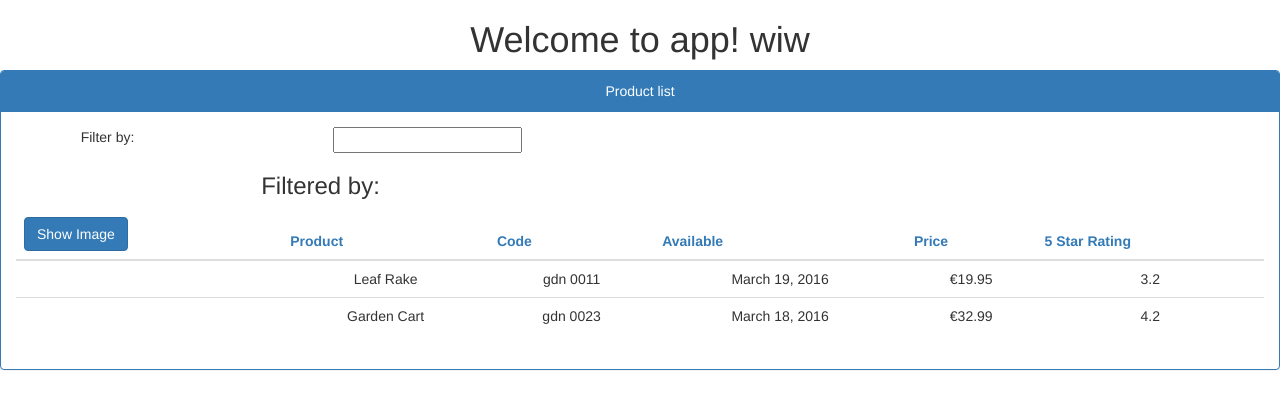
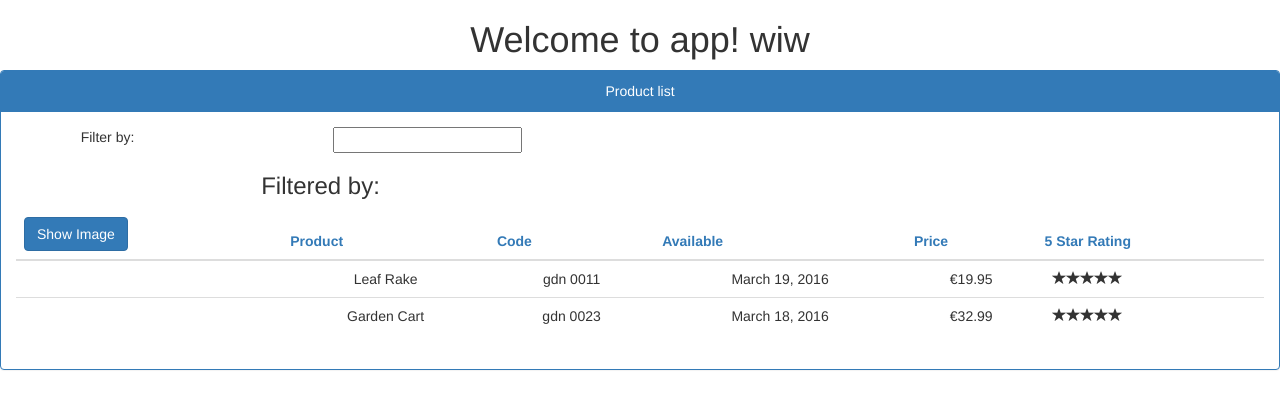
Before and after one commit to BadranYahyaoui/angular-basic-app, an Angular app: page / in a window 1280 px wide. Shown: the top 408 px of the page. Built offline with nearby package versions, Linux system fonts and the light colour scheme.

Commit message:
adding the "star"  component

```diff
--- a/src/app/products/products.component.html
+++ b/src/app/products/products.component.html
@@ -8,10 +8,10 @@
     <div class='row'>
       <div class='col-md-2'>Filter by:</div>
       <div class='col-md-4'>
-        <input type='text' [(ngModel)]='listFilter'  />
+        <input type='text' [(ngModel)]='listFilter'/>
       </div>
     </div>
-    <div class='row' >
+    <div class='row'>
       <div class='col-md-6'>
         <h3>Filtered by: {{listFilter}}</h3>
       </div>
@@ -21,14 +21,14 @@
 
     <div class='table-responsive'>
       <table class='table'
-      *ngIf="products && products.length"
+             *ngIf="products && products.length"
       >
         <thead>
         <tr>
           <th>
             <!--https://developer.mozilla.org/en-US/docs/Web/Events-->
-            <button class='btn btn-primary' (click)="toggleImage()" >
-             {{showImage ?  'Hide' : 'Show' }} Image
+            <button class='btn btn-primary' (click)="toggleImage()">
+              {{showImage ? 'Hide' : 'Show' }} Image
             </button>
           </th>
           <th>Product</th>
@@ -47,13 +47,21 @@
                    [title]="product.productName | uppercase"
                    [style.width.px]="imageWidth"
                    [style.margin.px]="imageMargin"
-              >
+          >
           </td>
           <td>{{product.productName}}</td>
           <td>{{product.productCode | lowercase |convertToSpaces: '-' }}</td>
           <td>{{product.releaseDate}}</td>
           <td>{{product.price | currency:'EUR':true:'1.2-2'| lowercase}}</td>
-          <td>{{product.starRating}}</td>
+          <!--<td>{{product.starRating}}</td>-->
+          <td>
+            <badran-star [rating]="product.starRating"
+                         (ratingClicked)="onRatingClicked($event)"
+
+            >
+
+            </badran-star>
+          </td>
 
 
         </tr>
--- a/src/app/products/products.component.ts
+++ b/src/app/products/products.component.ts
@@ -48,15 +48,7 @@ export class ProductsComponent implements OnInit {
       "imageUrl": "http://openclipart.org/image/300px/svg_to_png/58471/garden_cart.png"
     }];
 
-  toggleImage():void{
-    this.showImage=!this.showImage;
-  }
-  performFilter(filterdBy:string):IProduct[]{
-    filterdBy=filterdBy.toLocaleLowerCase();
-      return this.products.filter((product:IProduct)=>
-             product.productName.toLocaleLowerCase().indexOf(filterdBy)!==-1
-      );
-  }
+
 
   constructor() {
     // this.filteredProducts=this.products
@@ -66,6 +58,18 @@ export class ProductsComponent implements OnInit {
   ngOnInit() {
     console.log('init product component')
   }
+  toggleImage():void{
+    this.showImage=!this.showImage;
+  }
+  performFilter(filterdBy:string):IProduct[]{
+    filterdBy=filterdBy.toLocaleLowerCase();
+    return this.products.filter((product:IProduct)=>
+      product.productName.toLocaleLowerCase().indexOf(filterdBy)!==-1
+    );
+  }
 
+  onRatingClicked(message:string){
+    this.pageTitle='Product List '+message;
+  }
 
 }
--- a/src/app/star/star.component.html
+++ b/src/app/star/star.component.html
@@ -0,0 +1,14 @@
+<div class="crop"
+     [style.width.px]="starWidth"
+     [title]="rating"
+     (click)="OnClick()"
+>
+  <div style="width: 86px">
+  <span class="glyphicon glyphicon-star"></span>
+  <span class="glyphicon glyphicon-star"></span>
+  <span class="glyphicon glyphicon-star"></span>
+  <span class="glyphicon glyphicon-star"></span>
+  <span class="glyphicon glyphicon-star"></span>
+  </div>
+
+</div>
--- a/src/app/star/star.component.ts
+++ b/src/app/star/star.component.ts
@@ -1,15 +1,29 @@
-import { Component, OnInit } from '@angular/core';
+import {Component, EventEmitter, Input, OnChanges, OnInit, Output} from '@angular/core';
 
 @Component({
-  selector: 'app-star',
+  selector: 'badran-star',
   templateUrl: './star.component.html',
   styleUrls: ['./star.component.css']
 })
-export class StarComponent implements OnInit {
+export class StarComponent implements  OnChanges{
 
-  constructor() { }
 
-  ngOnInit() {
+  @Input() rating: number;
+  starWidth: number;
+  @Output() ratingClicked : EventEmitter<string>=new EventEmitter<string>();
+
+
+
+
+  ngOnChanges(): void {
+  this.starWidth = this.rating * 86/5 ;
   }
 
+
+
+  OnClick():void{
+    this.ratingClicked.emit('the Rating '+this.rating)
+  }
+
+
 }
```
